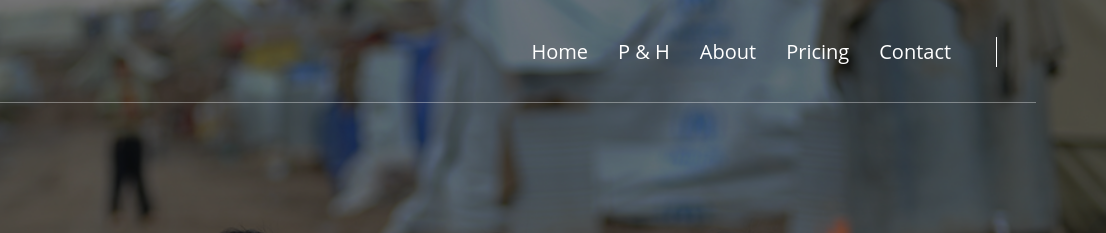
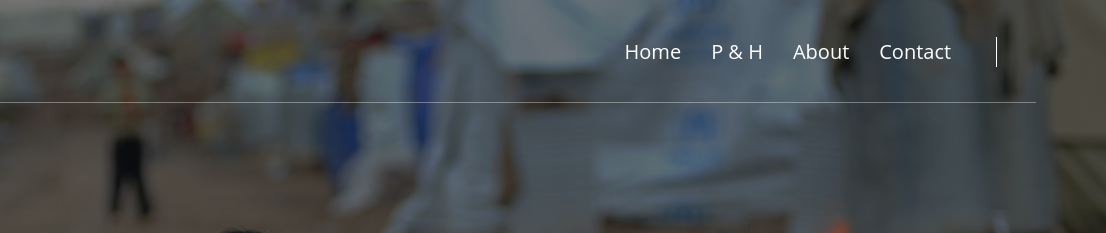
Before and after one commit to engshenoda/projectGDSC, a plain HTML site: page index.html in a window 1280 px wide. Shown: the top 233 px of the page, 174-1280 px from the left. Drawn offline with Linux system fonts and the light colour scheme; some icons are missing.

Commit message:
Update index.html

```diff
--- a/index.html
+++ b/index.html
@@ -39,7 +39,6 @@
             <li><a href="#home">Home</a></li>
             <li><a href="#P & H">P & H</a></li>
             <li><a href="#About">About</a></li>
-            <li><a href="#Pricing">Pricing</a></li>
             <li><a href="#Contact">Contact</a></li>
           </ul>
           <div class="form">
```
